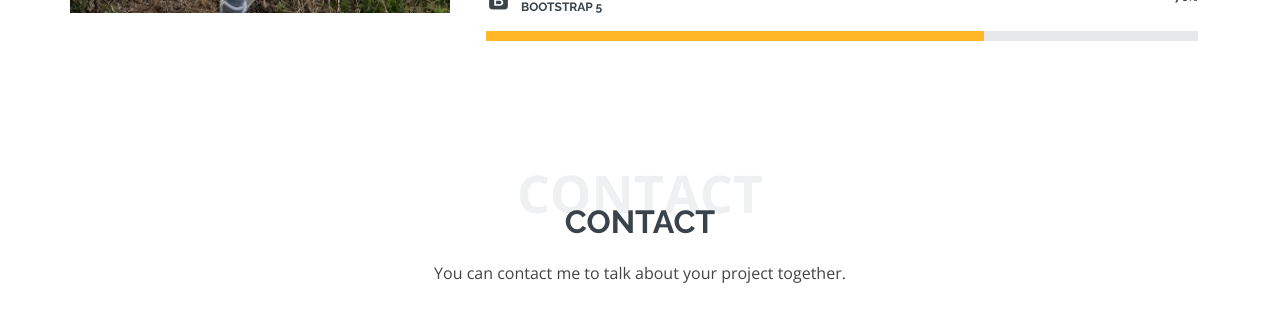
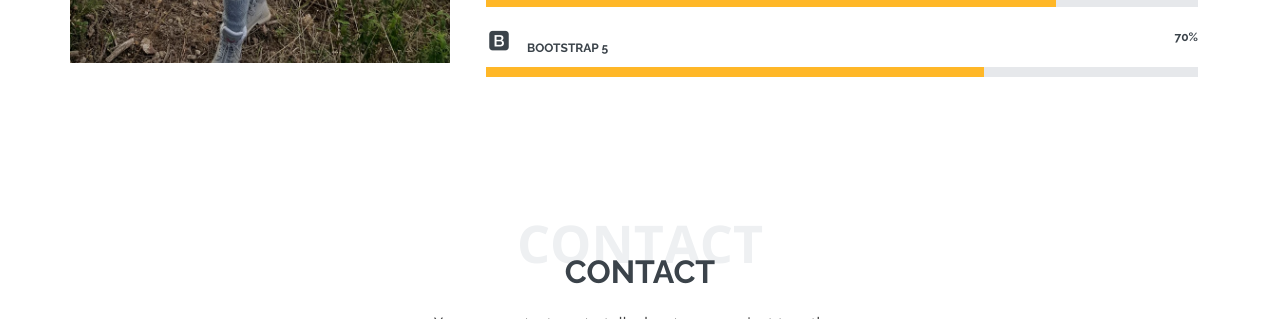
Before and after one commit to MarinaStepok/my-portfolio, a plain HTML site: page index.html in a window 1280 px wide. Shown: the part 5325-5644 px from the top of the page. Drawn offline with nearby package versions, Linux system fonts and the light colour scheme.

Commit message:
change icons

```diff
--- a/assets/css/style.css
+++ b/assets/css/style.css
@@ -505,10 +505,10 @@ section {
     margin-bottom: 30px;
 }
 
-#about .bx {
+#about .progress .bx {
     color: #3b434a;
-    font-size: 25px;
-    padding-right: 10px;
+    font-size: 26px;
+    padding-right: 15px;
 }
 
 .about .content ul {
@@ -596,11 +596,12 @@ section {
     display: block;
     background: none;
     border-radius: 0;
+    margin-bottom: 10px;
 }
 
 .about .skills-content .progress .skill {
     padding: 5px 0;
-    margin: 0 0 10px 0;
+    margin: 0 0 5px 0;
     text-transform: uppercase;
     display: block;
     font-weight: 700;
```
